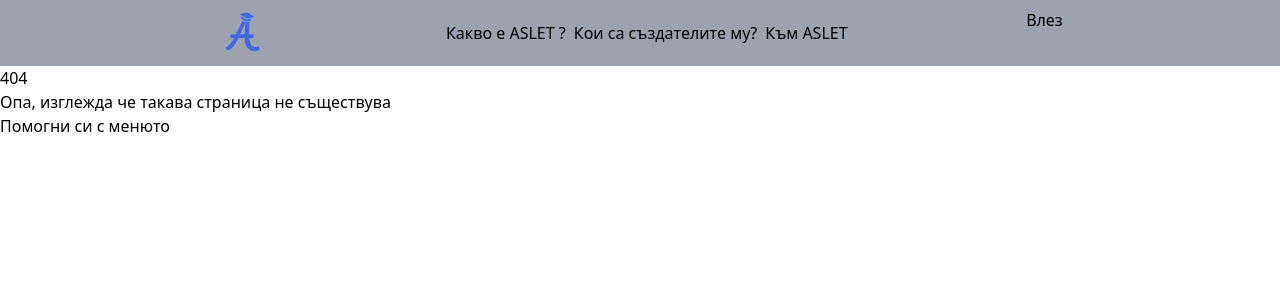
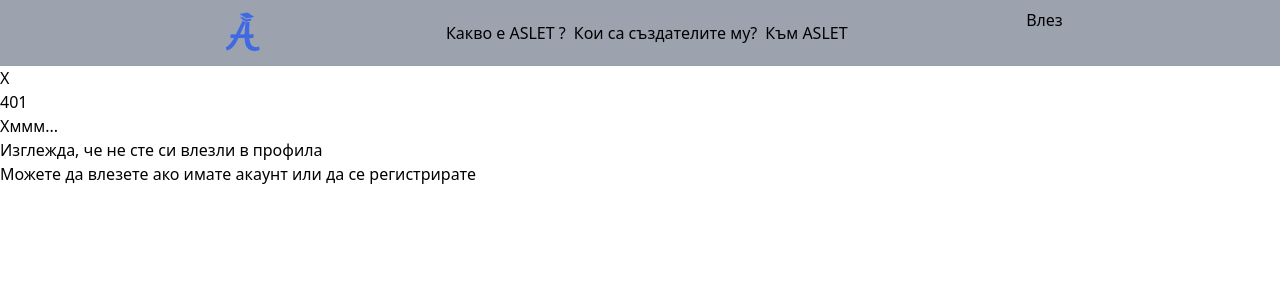
Before and after one commit to CreatorX8/ASLET-v2.0, a Next.js app in the folder aslet-client/: page /app in a window 1280 px wide. Before the commit this address had no page. Shown: the top 300 px of the page. Built offline with nearby package versions, Linux system fonts and the light colour scheme.

Commit message:
Added component for error 401 - unauthorized

```diff
--- /dev/null
+++ b/aslet-client/components/errors/401.tsx
@@ -0,0 +1,16 @@
+import Link from "next/link";
+import { useRouter } from "next/router";
+
+export default function Unauthorized401(){
+
+    const router = useRouter();
+
+    return(
+        <>
+            <button onClick={() => router.back()}>X</button>
+            <h2>401</h2>
+            <p>Хммм...<br/>Изглежда, че не сте си влезли в профила</p>
+            <p>Можете да <Link href="/auth/login">влезете</Link> ако имате акаунт или да се <Link href="/auth/register">регистрирате</Link></p>
+        </>
+    )
+}
--- /dev/null
+++ b/aslet-client/pages/app/index.tsx
@@ -0,0 +1,15 @@
+import ASLET from "../../components/ASLET";
+import Unauthorized401 from "../../components/errors/401";
+import Header from "../../components/Header";
+
+export default function App() {
+
+    const isAuthenticated = false;
+
+    return (
+        <>
+            <Header/>
+            {isAuthenticated ? <h2>Добре дошли в <ASLET /></h2> : <Unauthorized401/>}
+        </>
+    )
+}
```
